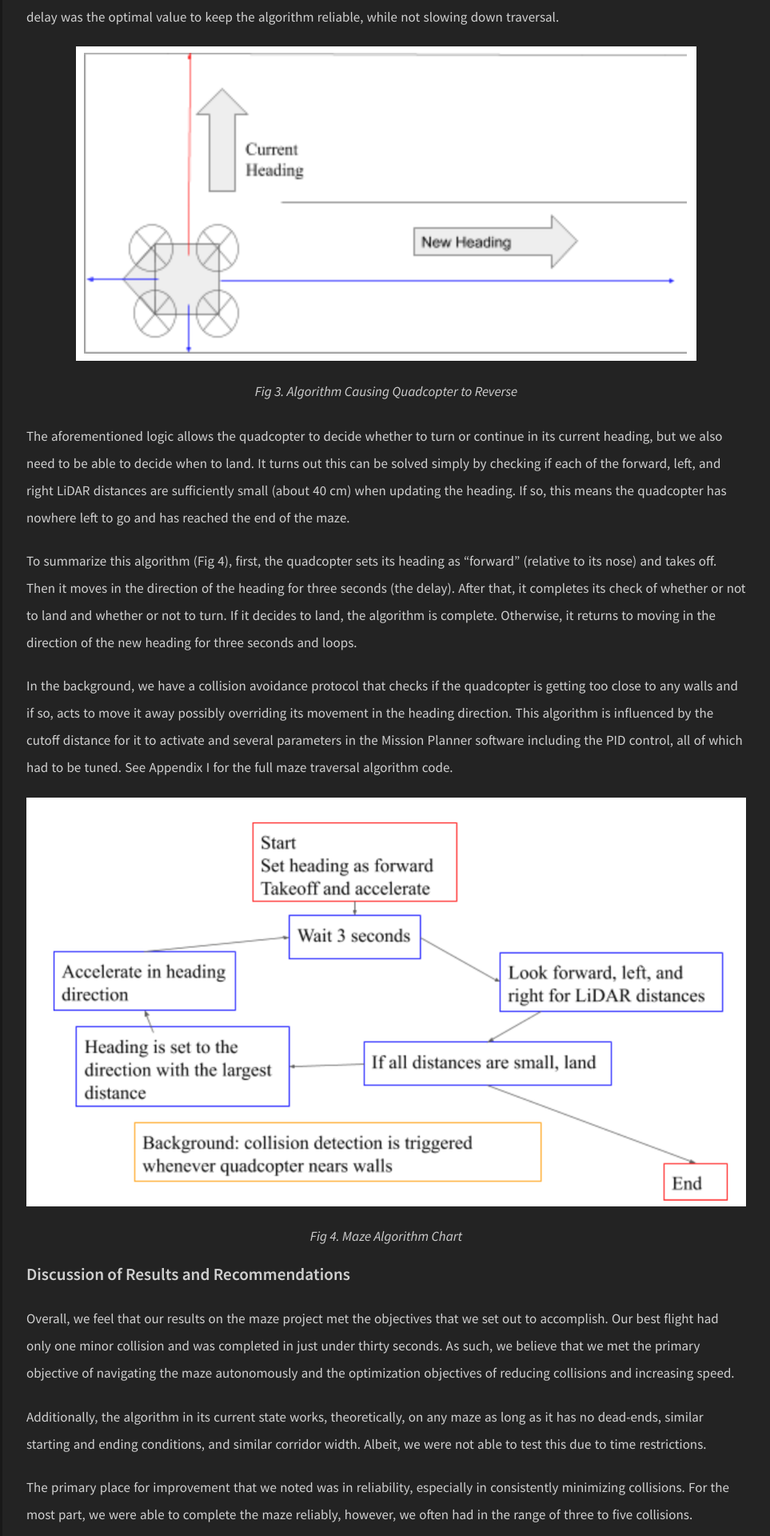
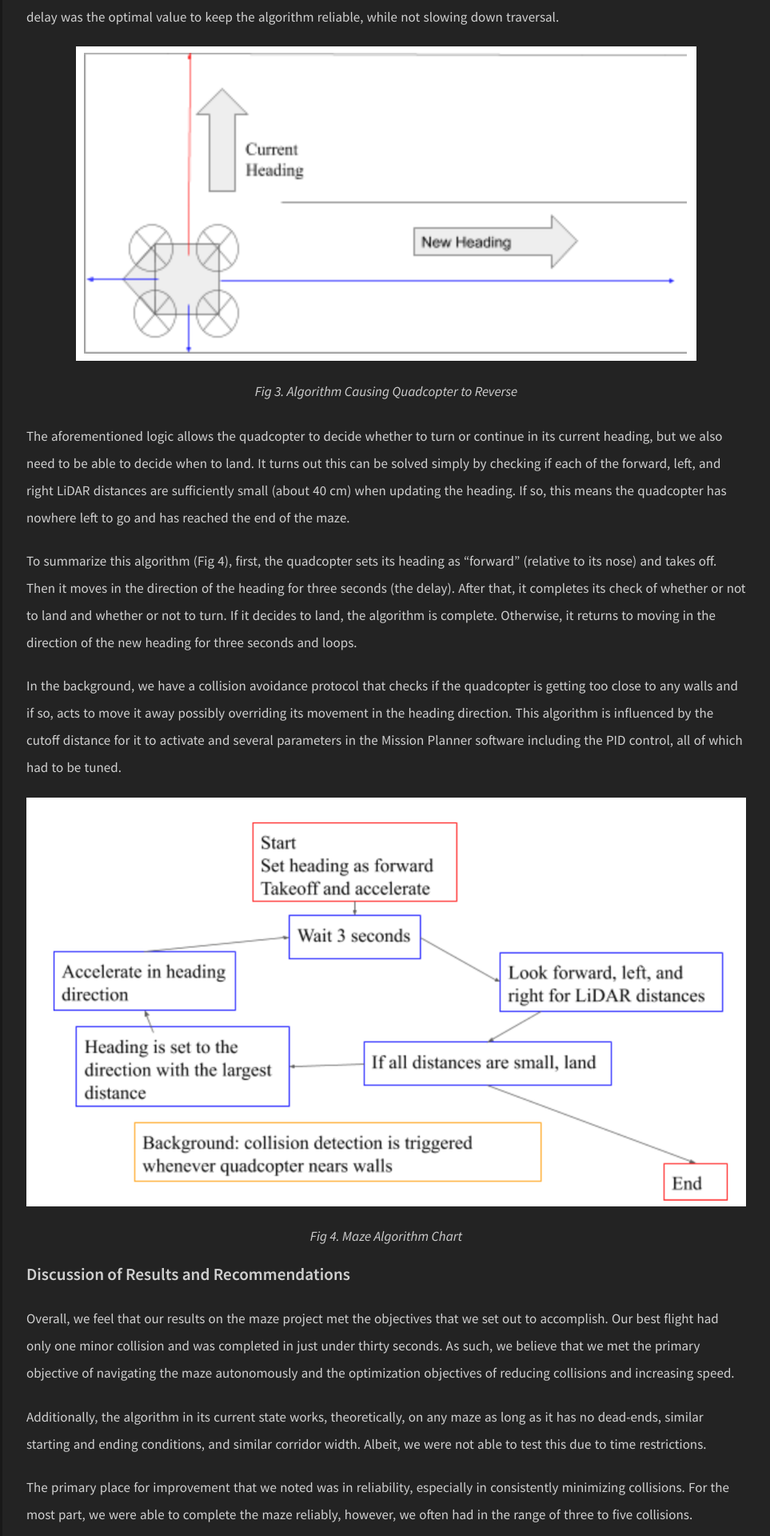
Before and after one commit to uynitsuj/uynitsuj.github.io, a Jekyll site: the page built from _posts/2020-12-08-quadcopter-platform.md, in a window 1280 px wide. Shown: the part 2808-4728 px from the top of the page at 80% size, without its empty margins (317-1280 px from the left). Built offline with Jekyll 4.4.1, drawn with Linux system fonts in a browser that asks for light colours.

Commit message:
delete appendix

```diff
--- a/_posts/2020-12-08-quadcopter-platform.md
+++ b/_posts/2020-12-08-quadcopter-platform.md
@@ -46,7 +46,7 @@ The aforementioned logic allows the quadcopter to decide whether to turn or cont
 
 To summarize this algorithm (Fig 4), first, the quadcopter sets its heading as “forward” (relative to its nose) and takes off.  Then it moves in the direction of the heading for three seconds (the delay).  After that, it completes its check of whether or not to land and whether or not to turn.  If it decides to land, the algorithm is complete.  Otherwise, it returns to moving in the direction of the new heading for three seconds and loops.
 
-In the background, we have a collision avoidance protocol that checks if the quadcopter is getting too close to any walls and if so, acts to move it away possibly overriding its movement in the heading direction.  This algorithm is influenced by the cutoff distance for it to activate and several parameters in the Mission Planner software including the PID control, all of which had to be tuned.  See Appendix I for the full maze traversal algorithm code.
+In the background, we have a collision avoidance protocol that checks if the quadcopter is getting too close to any walls and if so, acts to move it away possibly overriding its movement in the heading direction.  This algorithm is influenced by the cutoff distance for it to activate and several parameters in the Mission Planner software including the PID control, all of which had to be tuned.
 
 ![Fig4]({{ site.url }}/img/Post5/f4.png)
 <div align="center"> <i> Fig 4. Maze Algorithm Chart </i> </div>
```
